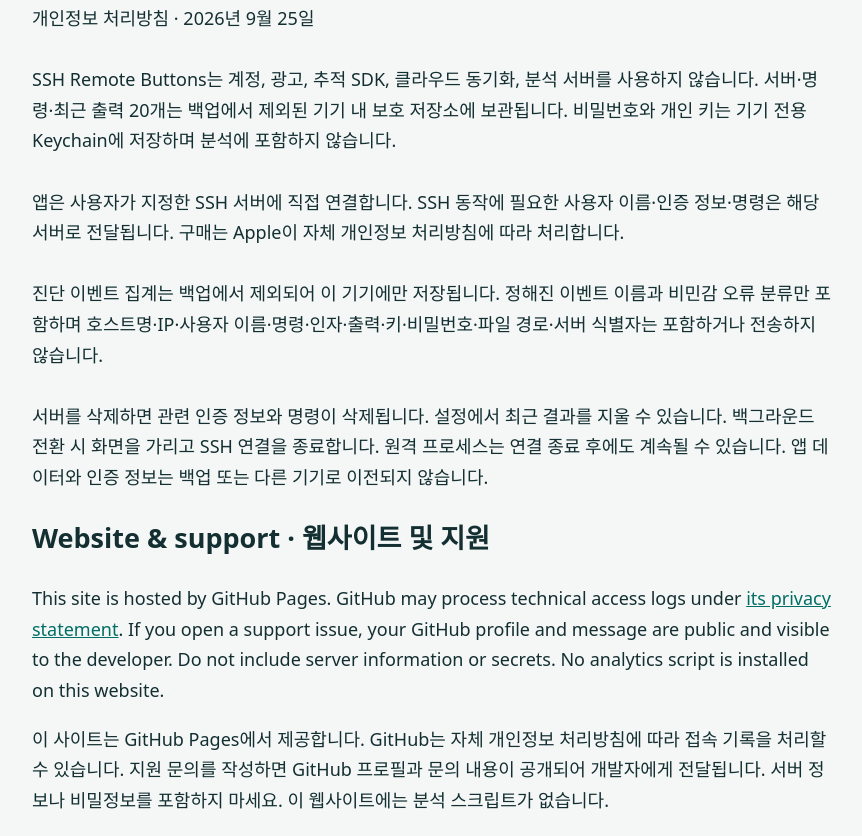
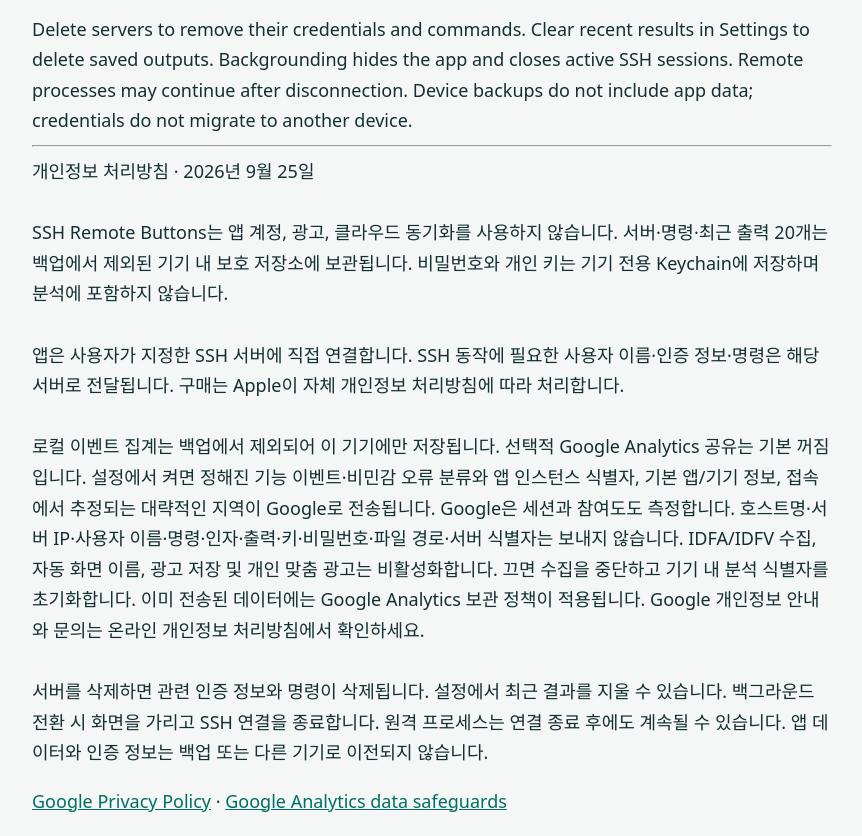
Before and after one commit to snj830526/ssh-remote-buttons-support, a plain HTML site: page privacy.html in a window 1280 px wide. Shown: the part 824-1660 px from the top of the page, without its empty margins (208-1070 px from the left). Drawn offline with Linux system fonts and the light colour scheme.

Commit message:
Document optional Google Analytics and public support data

```diff
--- a/privacy.html
+++ b/privacy.html
@@ -1,17 +1,17 @@
-<!doctype html><html lang="en"><meta charset="utf-8"><meta name="viewport" content="width=device-width,initial-scale=1"><title>Privacy policy · 개인정보 처리방침 — SSH Remote Buttons</title><style>body{font:18px/1.7 system-ui;max-width:800px;margin:60px auto;padding:0 24px;background:#f4f7f6;color:#142f32}a{color:#006e65}h1{line-height:1.15;font-size:42px}article{white-space:pre-line}nav{margin:24px 0}footer{margin-top:50px;font-size:14px}</style><nav><a href="index.html">SSH Remote Buttons</a></nav><h1>Privacy policy · 개인정보 처리방침</h1><article>    Privacy policy · September 25, 2026
+<!doctype html><html lang="en"><meta charset="utf-8"><meta name="viewport" content="width=device-width,initial-scale=1"><title>Privacy policy · 개인정보 처리방침 — SSH Remote Buttons</title><style>body{font:18px/1.7 system-ui;max-width:800px;margin:60px auto;padding:0 24px;background:#f4f7f6;color:#142f32}a{color:#006e65}h1{line-height:1.15;font-size:42px}article{white-space:pre-line}nav{margin:24px 0}footer{margin-top:50px;font-size:14px}</style><nav><a href="index.html">SSH Remote Buttons</a></nav><h1>Privacy policy · 개인정보 처리방침</h1><article>Privacy policy · September 25, 2026
 
-    SSH Remote Buttons has no account, advertising, tracking SDK, cloud sync or analytics server. Servers, commands and the latest 20 outputs are stored on this device in protected app storage excluded from backup. Passwords and private keys are stored in the device-only Keychain and are never included in analytics.
+    SSH Remote Buttons has no app account, advertising or cloud sync. Servers, commands and the latest 20 outputs are stored on this device in protected app storage excluded from backup. Passwords and private keys are stored in the device-only Keychain and are never included in analytics.
 
     The app connects directly to the SSH servers you choose. Those servers receive your username, authentication and commands as required by SSH. Apple processes purchases under its own privacy policy.
 
-    Diagnostic event counters are stored only on this device, excluded from backup. They contain fixed event names and broad error categories, never hosts, IP addresses, usernames, commands, arguments, output, keys, passwords, paths or server identifiers. No counters are transmitted.
+    Local event counters are stored only on this device, excluded from backup. Optional Google Analytics sharing is off by default. If enabled in Settings, fixed feature events and broad error categories are sent to Google with an app-instance identifier, basic app/device information and approximate region derived from the connection. Google also measures sessions and engagement. Never included: hosts, server IPs, usernames, commands, arguments, output, keys, passwords, paths or server identifiers. IDFA/IDFV collection, automatic screen names, advertising storage and ad personalization are disabled. Turn sharing off to stop collection and reset the local analytics identifier. Previously received data remains subject to Google Analytics retention. See the online privacy policy for Google privacy information and support.
 
-    Delete servers to remove their credentials and commands. Clear recent results in Settings to delete saved outputs. Backgrounding hides the app and closes active SSH sessions. Remote processes may continue after disconnection. Device backups do not include app data; credentials do not migrate to another device.</article><hr><article lang="ko">    개인정보 처리방침 · 2026년 9월 25일
+    Delete servers to remove their credentials and commands. Clear recent results in Settings to delete saved outputs. Backgrounding hides the app and closes active SSH sessions. Remote processes may continue after disconnection. Device backups do not include app data; credentials do not migrate to another device.</article><hr><article lang="ko">개인정보 처리방침 · 2026년 9월 25일
 
-    SSH Remote Buttons는 계정, 광고, 추적 SDK, 클라우드 동기화, 분석 서버를 사용하지 않습니다. 서버·명령·최근 출력 20개는 백업에서 제외된 기기 내 보호 저장소에 보관됩니다. 비밀번호와 개인 키는 기기 전용 Keychain에 저장하며 분석에 포함하지 않습니다.
+    SSH Remote Buttons는 앱 계정, 광고, 클라우드 동기화를 사용하지 않습니다. 서버·명령·최근 출력 20개는 백업에서 제외된 기기 내 보호 저장소에 보관됩니다. 비밀번호와 개인 키는 기기 전용 Keychain에 저장하며 분석에 포함하지 않습니다.
 
     앱은 사용자가 지정한 SSH 서버에 직접 연결합니다. SSH 동작에 필요한 사용자 이름·인증 정보·명령은 해당 서버로 전달됩니다. 구매는 Apple이 자체 개인정보 처리방침에 따라 처리합니다.
 
-    진단 이벤트 집계는 백업에서 제외되어 이 기기에만 저장됩니다. 정해진 이벤트 이름과 비민감 오류 분류만 포함하며 호스트명·IP·사용자 이름·명령·인자·출력·키·비밀번호·파일 경로·서버 식별자는 포함하거나 전송하지 않습니다.
+    로컬 이벤트 집계는 백업에서 제외되어 이 기기에만 저장됩니다. 선택적 Google Analytics 공유는 기본 꺼짐입니다. 설정에서 켜면 정해진 기능 이벤트·비민감 오류 분류와 앱 인스턴스 식별자, 기본 앱/기기 정보, 접속에서 추정되는 대략적인 지역이 Google로 전송됩니다. Google은 세션과 참여도도 측정합니다. 호스트명·서버 IP·사용자 이름·명령·인자·출력·키·비밀번호·파일 경로·서버 식별자는 보내지 않습니다. IDFA/IDFV 수집, 자동 화면 이름, 광고 저장 및 개인 맞춤 광고는 비활성화합니다. 끄면 수집을 중단하고 기기 내 분석 식별자를 초기화합니다. 이미 전송된 데이터에는 Google Analytics 보관 정책이 적용됩니다. Google 개인정보 안내와 문의는 온라인 개인정보 처리방침에서 확인하세요.
 
-    서버를 삭제하면 관련 인증 정보와 명령이 삭제됩니다. 설정에서 최근 결과를 지울 수 있습니다. 백그라운드 전환 시 화면을 가리고 SSH 연결을 종료합니다. 원격 프로세스는 연결 종료 후에도 계속될 수 있습니다. 앱 데이터와 인증 정보는 백업 또는 다른 기기로 이전되지 않습니다.</article><h2>Website &amp; support · 웹사이트 및 지원</h2><p>This site is hosted by GitHub Pages. GitHub may process technical access logs under <a href="https://docs.github.com/en/site-policy/privacy-policies/github-general-privacy-statement">its privacy statement</a>. If you open a support issue, your GitHub profile and message are public and visible to the developer. Do not include server information or secrets. No analytics script is installed on this website.</p><p lang="ko">이 사이트는 GitHub Pages에서 제공합니다. GitHub는 자체 개인정보 처리방침에 따라 접속 기록을 처리할 수 있습니다. 지원 문의를 작성하면 GitHub 프로필과 문의 내용이 공개되어 개발자에게 전달됩니다. 서버 정보나 비밀정보를 포함하지 마세요. 이 웹사이트에는 분석 스크립트가 없습니다.</p><footer>SSH Remote Buttons · <a href="index.html">Home</a> · <a href="privacy.html">Privacy</a> · <a href="support.html">Support</a></footer></html>
+    서버를 삭제하면 관련 인증 정보와 명령이 삭제됩니다. 설정에서 최근 결과를 지울 수 있습니다. 백그라운드 전환 시 화면을 가리고 SSH 연결을 종료합니다. 원격 프로세스는 연결 종료 후에도 계속될 수 있습니다. 앱 데이터와 인증 정보는 백업 또는 다른 기기로 이전되지 않습니다.</article><p><a href="https://policies.google.com/privacy">Google Privacy Policy</a> · <a href="https://support.google.com/analytics/answer/6004245">Google Analytics data safeguards</a></p><h2>Website &amp; support · 웹사이트 및 지원</h2><p>This site is hosted by GitHub Pages. GitHub may process technical access logs under <a href="https://docs.github.com/en/site-policy/privacy-policies/github-general-privacy-statement">its privacy statement</a>. If you open a support issue, your GitHub profile and message are public and visible to the developer. Do not include server information or secrets. No analytics script is installed on this website.</p><p lang="ko">이 사이트는 GitHub Pages에서 제공합니다. GitHub는 자체 개인정보 처리방침에 따라 접속 기록을 처리할 수 있습니다. 지원 문의를 작성하면 GitHub 프로필과 문의 내용이 공개되어 개발자에게 전달됩니다. 서버 정보나 비밀정보를 포함하지 마세요. 이 웹사이트에는 분석 스크립트가 없습니다.</p><footer>SSH Remote Buttons · <a href="index.html">Home</a> · <a href="privacy.html">Privacy</a> · <a href="support.html">Support</a></footer></html>
```
